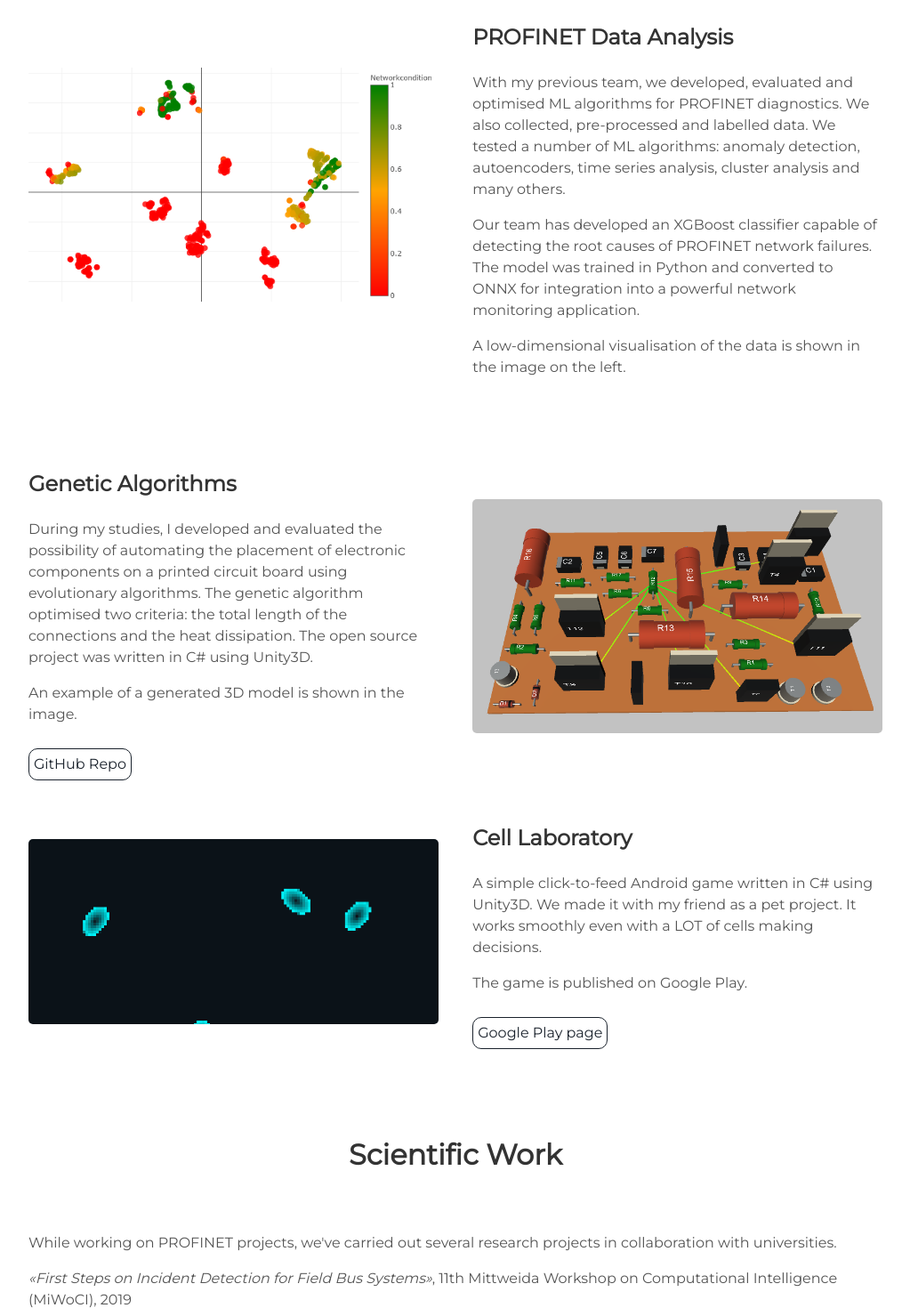
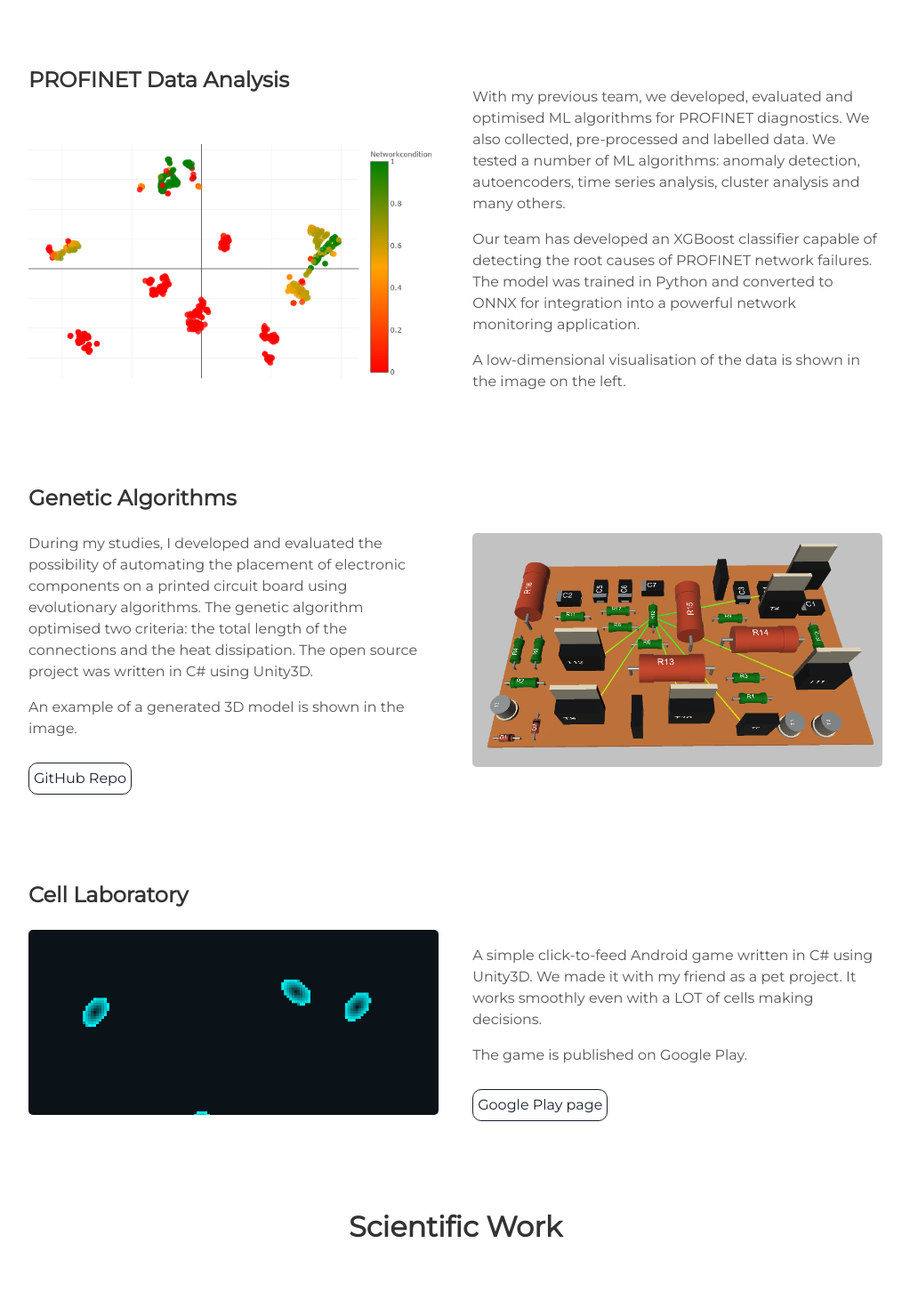
Before and after one commit to Erxathos/erxathos.github.io, a plain HTML site: page index.html in a window 1280 px wide. Shown: the part 1452-2922 px from the top of the page at 89% size, without its empty margins (128-1151 px from the left). Drawn offline with nearby package versions, Linux system fonts and the light colour scheme; files whose address does not match are found by name.

Commit message:
more better

```diff
--- a/index.html
+++ b/index.html
@@ -46,11 +46,11 @@
 </p>
 
 <div class="user-projects">
-  <div class="images-right" style="margin-top:5rem">
+  <h3>From idea to product</h3>
+  <div class="images-right">
     <img alt="Autogenerated suggestion for an image" src=" /assets/img/chat.gif" />
   </div>
   <div class="contents">
-    <h3>From idea to product</h3>
     <p>I am working in a data science team, developing AI products using state-of-the-art technologies. Currently, I am
       fully immersed in the latest advancements of Large Language Models such as LLaMa, LangChain, agents, information
       retrieval, chatbots, and various other AI tools.
@@ -62,11 +62,11 @@
 </div>
 
 <div class="user-projects">
-  <div class="images-left" style="margin-top:1rem">
+  <h3>PROFINET Data Analysis </h3>
+  <div class="images-left">
     <img alt="T-SNE visualization of diagnostic PROFINET data" src=" /assets/img/t-sne.png" />
   </div>
   <div class="contents-right">
-    <h3>PROFINET Data Analysis </h3>
     <p> With my previous team, we developed, evaluated and optimised ML algorithms for PROFINET diagnostics. We also
       collected, pre-processed and labelled data. We tested a number of ML algorithms: anomaly detection, autoencoders,
       time series analysis, cluster analysis and many others.</p>
@@ -79,11 +79,11 @@
 </div>
 
 <div class="user-projects">
-  <div class="images-right" style="margin-top:5rem">
+  <h3>Genetic Algorithms</h3>
+  <div class="images-right">
     <img alt="Generated output of a Genetic Algorithm" src=" /assets/img/placement.png" />
   </div>
   <div class="contents">
-    <h3>Genetic Algorithms</h3>
     <p>During my studies, I developed and evaluated the possibility of automating the placement of electronic components
       on a printed circuit board using evolutionary algorithms. The genetic algorithm optimised two criteria: the total
       length of the connections and the heat dissipation. The open source project was written in C# using Unity3D.
@@ -93,13 +93,13 @@
 </div>
 
 <div class="user-projects">
-  <div class="images-left" style="margin-top:1rem">
+  <h3> Cell Laboratory </h3>
+  <div class="images-left">
     <a href="https://bit.ly/3tUA4eh" referrerpolicy="no-referrer">
       <img alt="Feeding virtual cells" src=" /assets/img/cool.gif" />
     </a>
   </div>
-  <div class="contents-right">
-    <h3> Cell Laboratory </h3>
+  <div class="contents-right" style="margin-top:1px">
     <p>A simple click-to-feed Android game written in C# using Unity3D. We made it with my friend as a pet project.
       It works smoothly even with a LOT of cells making decisions.</p>
     <p>The game is published on Google Play. </p>
```
